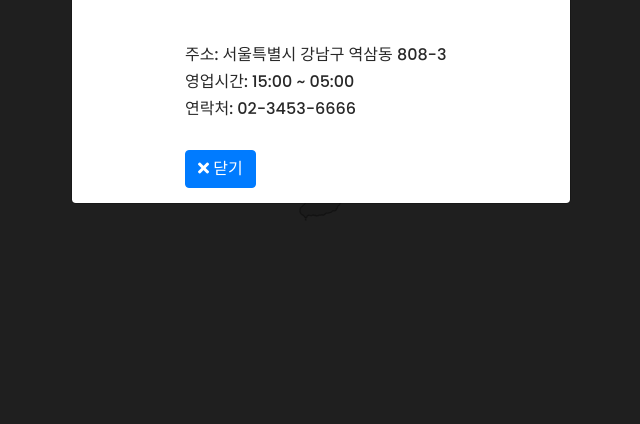
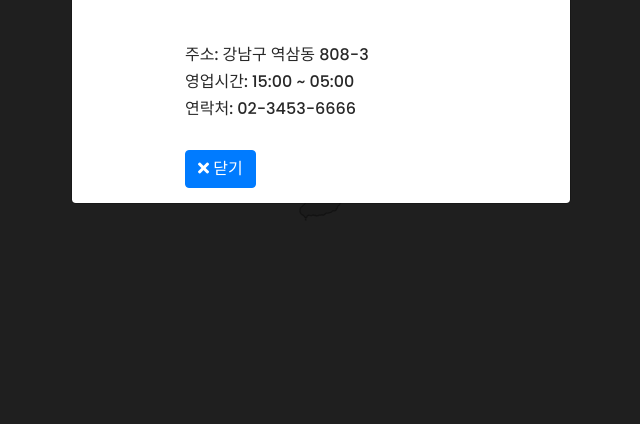
Before and after one commit to Yunjinho/soolmate, a Django app: template firstapp/templates/area.html in a window 1280 px wide, after a click that opens the changed part. Shown: the part 376-800 px from the top of the page, without its empty margins (319-959 px from the left). Run offline with Django 3.2, Linux system fonts and the light colour scheme; the template is opened without the code that fills it, so the values that code supplies are empty; some libraries are stand-ins or nearby versions; some web fonts are replaced.

Commit message:
feat: Modify each pub address

```diff
--- a/firstapp/templates/area.html
+++ b/firstapp/templates/area.html
@@ -779,7 +779,7 @@
                   </div>
                   <div class="bottom">
                     <br><br>
-                    <h5>주소: 서울특별시 강남구 역삼동 808-3</h5>
+                    <h5>주소: 강남구 역삼동 808-3</h5>
                     <h5>영업시간: 15:00 ~ 05:00</h5>
                     <h5>연락처: 02-3453-6666</h5>
                   </div>
@@ -826,7 +826,7 @@
                   </div>
                   <div class="bottom">
                     <br><br>
-                    <h5>주소: 서울특별시 구로구 디지털로 32나길 29</h5>
+                    <h5>주소: 구로구 디지털로 32나길 29</h5>
                     <h5>영업시간: 17:00 ~ 05:00</h5>
                     <h5>연락처: 070-5022-4868</h5>
                   </div>
@@ -873,7 +873,7 @@
                   </div>
                   <div class="bottom">
                     <br><br>
-                    <h5>주소: 서울특별시 성동구 무학로 2길 30</h5>
+                    <h5>주소: 성동구 무학로 2길 30</h5>
                     <h5>영업시간: 16:00 ~ 03:00</h5>
                     <h5>연락처: 02-2292-1982</h5>
                   </div>
@@ -920,7 +920,7 @@
                   </div>
                   <div class="bottom">
                     <br><br>
-                    <h5>주소: 서울특별시 광진구 아차산로 33길 44</h5>
+                    <h5>주소: 광진구 아차산로 33길 44</h5>
                     <h5>영업시간: 17:30 ~ 02:00</h5>
                     <h5>연락처: 02-498-0410</h5>
                   </div>
@@ -967,7 +967,7 @@
                   </div>
                   <div class="bottom">
                     <br><br>
-                    <h5>주소: 서울특별시 서대문구 연세로 7안길 10-4</h5>
+                    <h5>주소: 서대문구 연세로 7안길 10-4</h5>
                     <h5>영업시간: 17:00 ~ 05:00</h5>
                     <h5>연락처: 02-333-3284</h5>
                   </div>
@@ -1014,7 +1014,7 @@
                   </div>
                   <div class="bottom">
                     <br><br>
-                    <h5>주소: 서울특별시 동작구 동작대로 27가길 26</h5>
+                    <h5>주소: 동작구 동작대로 27가길 26</h5>
                     <h5>영업시간: 17:00 ~ 07:00</h5>
                     <h5>연락처: 02-2026-5700</h5>
                   </div>
```
